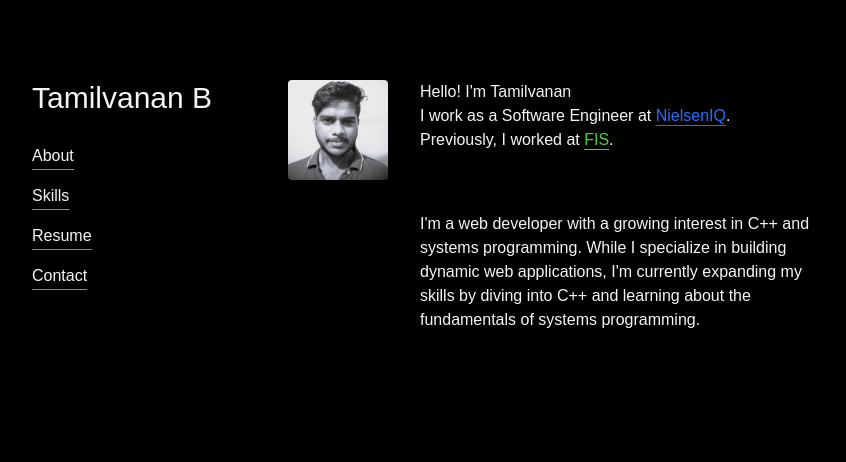
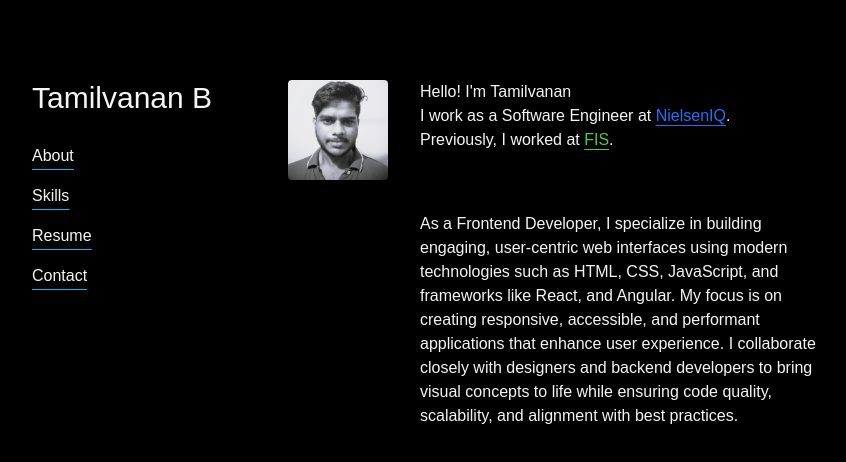
Before and after one commit to tamilvanan-bn/my-profile, a React (Vite) app: page / in a window 1280 px wide. Shown: the top 462 px of the page, without its empty margins (288-1134 px from the left). Built offline with nearby package versions, Linux system fonts and the light colour scheme.

Commit message:
change desc

```diff
--- a/src/components/pages/About.jsx
+++ b/src/components/pages/About.jsx
@@ -37,10 +37,9 @@ const About = () => {
           .
         </p>
         <p className="mt-15">
-          I'm a web developer with a growing interest in C++ and systems
-          programming. While I specialize in building dynamic web applications,
-          I'm currently expanding my skills by diving into C++ and learning
-          about the fundamentals of systems programming.
+          As a Frontend Developer, I specialize in building engaging, user-centric web interfaces using modern technologies such as HTML, CSS, JavaScript, and frameworks like React, and Angular.
+          My focus is on creating responsive, accessible, and performant applications that enhance user experience.
+          I collaborate closely with designers and backend developers to bring visual concepts to life while ensuring code quality, scalability, and alignment with best practices.
         </p>
       </div>
     </div>
```
